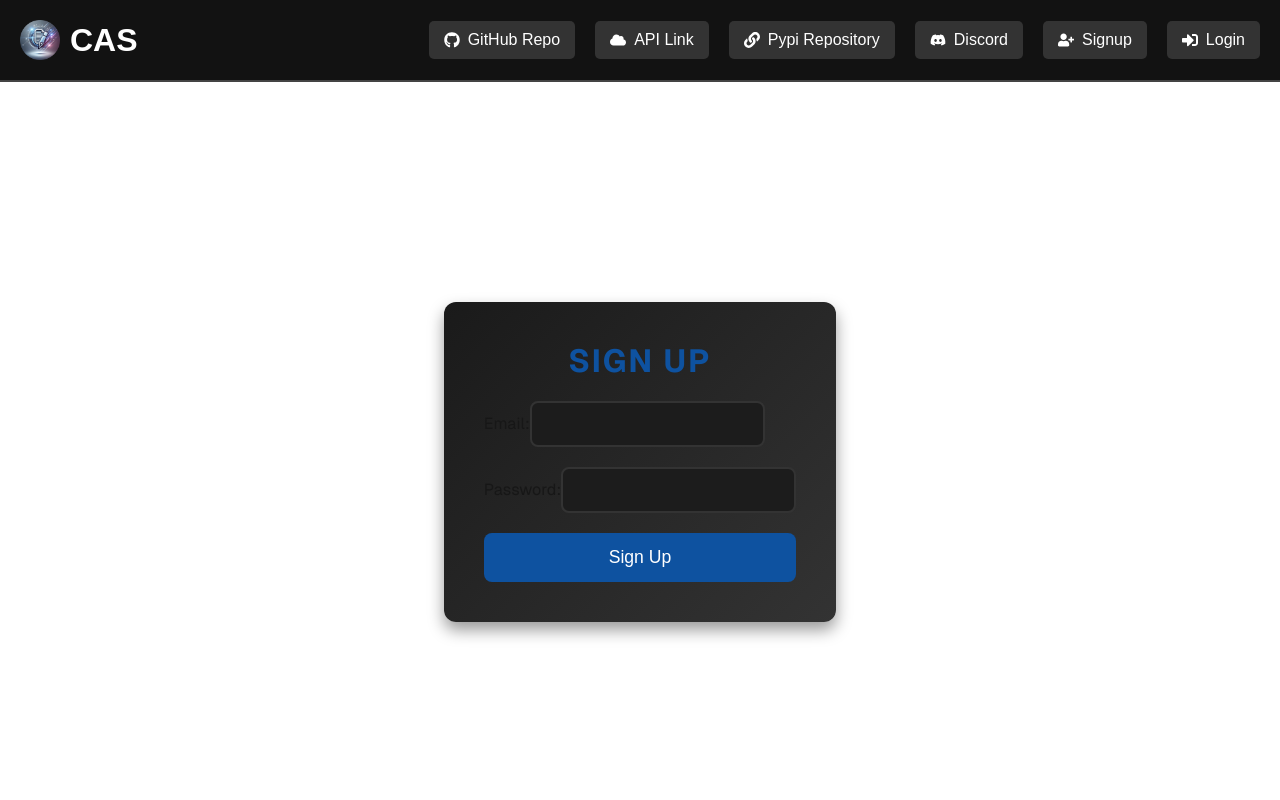
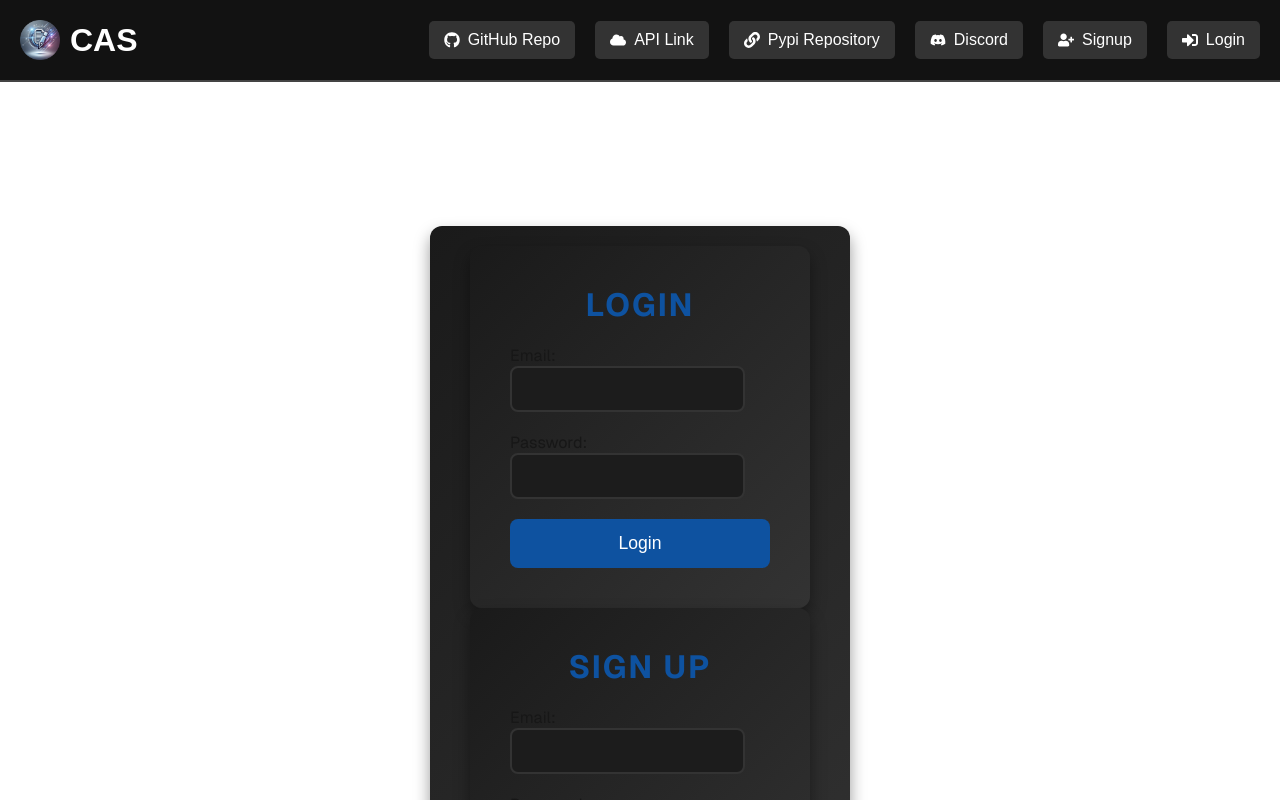
Before and after one commit to upayanmazumder/Collaborative-Article-Sharing, a Next.js app in the folder app/: page /auth/signup in a window 1280 px wide. Shown: the top 800 px of the page. Built offline with nearby package versions, Linux system fonts and the light colour scheme; no server answers.

Commit message:
Implement unified Auth component for login, signup, and logout functionality with Firebase integration

```diff
--- a/app/src/app/auth/login/page.js
+++ b/app/src/app/auth/login/page.js
@@ -1,12 +1,12 @@
 import styles from "../../page.module.css";
 
-import Login from "../../../components/auth/login/login"
+import Auth from "../../../components/auth/auth"
 
 export default function Home() {
   return (
     <div className={styles.page}>
       <main className={styles.main}>
-        <Login />
+        <Auth />
       </main>
     </div>
   );
--- a/app/src/app/auth/signup/page.js
+++ b/app/src/app/auth/signup/page.js
@@ -1,12 +1,12 @@
 import styles from "../../page.module.css";
 
-import Signup from "../../../components/auth/signup/signup";
+import Auth from "../../../components/auth/auth"
 
 export default function Home() {
   return (
     <div className={styles.page}>
       <main className={styles.main}>
-        <Signup />
+        <Auth />
       </main>
     </div>
   );
--- /dev/null
+++ b/app/src/components/auth/auth.js
@@ -0,0 +1,41 @@
+'use client';
+
+import React, { useState, useEffect } from 'react';
+import { onAuthStateChanged } from 'firebase/auth';
+import { auth } from '../../../shared/firebase';
+import Login from './login/login';
+import Signup from './signup/signup';
+import Logout from './logout/logout';
+import styles from './auth.module.css';
+
+const Auth = () => {
+  const [user, setUser] = useState(null);
+
+  useEffect(() => {
+    const unsubscribe = onAuthStateChanged(auth, (currentUser) => {
+      setUser(currentUser);
+    });
+
+    // Cleanup the subscription when the component is unmounted
+    return () => unsubscribe();
+  }, []);
+
+  return (
+    <div className={styles.authContainer}>
+      {user ? (
+        <div>
+          <h2>Welcome, {user.email}</h2>
+          <p>You are already signed in.</p>
+          <Logout />
+        </div>
+      ) : (
+        <div>
+          <Login />
+          <Signup />
+        </div>
+      )}
+    </div>
+  );
+};
+
+export default Auth;
--- /dev/null
+++ b/app/src/components/auth/logout/logout.js
@@ -0,0 +1,36 @@
+'use client';
+
+import React, { useState } from "react";
+import { signOut } from "firebase/auth";
+import { auth } from "../../../../shared/firebase";
+import styles from '../auth.module.css';
+
+const Logout = () => {
+  const [error, setError] = useState("");
+  const [success, setSuccess] = useState(false);
+
+  const handleLogout = async () => {
+    setError("");
+    setSuccess(false);
+
+    try {
+      await signOut(auth);
+      console.log("User logged out");
+      setSuccess(true);
+    } catch (err) {
+      console.error("Error logging out:", err);
+      setError(err.message);
+    }
+  };
+
+  return (
+    <div className={styles.authContainer}>
+      <h2 className={styles.authHeader}>Logout</h2>
+      <button onClick={handleLogout}>Logout</button>
+      {success && <p className={`${styles.authMessage} ${styles.success}`}>Logout successful!</p>}
+      {error && <p className={`${styles.authMessage} ${styles.error}`}>{error}</p>}
+    </div>
+  );
+};
+
+export default Logout;
```
